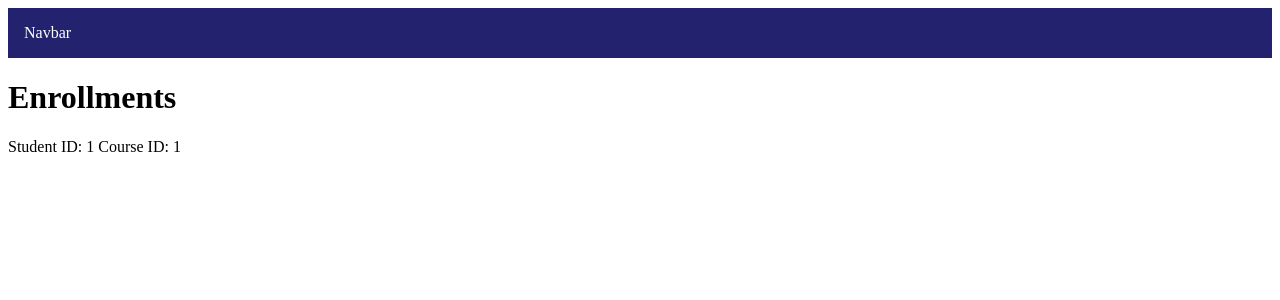
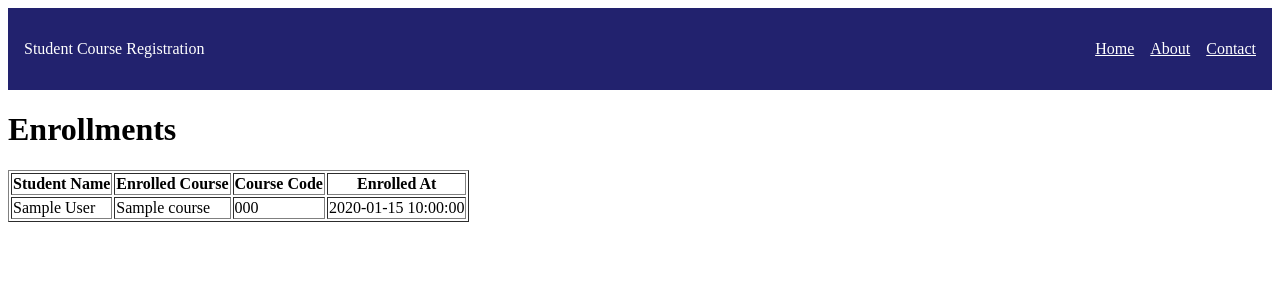
Before and after one commit to siraw21/Student-Course-Registration, a Flask app: page /list_enrollments in a window 1280 px wide. Shown: the top 300 px of the page. Run offline with Flask 3, Linux system fonts and the light colour scheme; tables that the repository leaves empty hold one stand-in row (values such as "Sample post").

Commit message:
Model improvement and optimize code by removing redenduncy

```diff
--- a/app.py
+++ b/app.py
@@ -21,7 +21,7 @@ class User(db.Model):
      name = db.Column(db.String(100), nullable=False)
      role = db.Column(db.String(100), nullable=False)
 
-     createdAt = db.Column(db.DateTime, server_default=func.now())
+     created_At = db.Column(db.DateTime, server_default=func.now())
 
      def __repr__(self):
        return f"Name : {self.name}, Role: {self.role}"
@@ -31,7 +31,14 @@ class Course(db.Model):
      title = db.Column(db.String(50), nullable=False)
      code = db.Column(db.String(20), nullable=False)
 
-     createdAt = db.Column(db.DateTime, server_default=func.now())
+     created_At = db.Column(db.DateTime, server_default=func.now())
+
+     def to_dict(self):
+        return {
+           "id": self.id,
+           "title": self.title,
+           "code": self.code
+        }
 
      def __repr__(self):
        return f"Title : {self.title}, Code: {self.code}"
@@ -41,7 +48,10 @@ class Enrollment(db.Model):
      course_id = db.Column(db.Integer, db.ForeignKey('course.id'), nullable=False)
      student_id = db.Column(db.Integer, db.ForeignKey('user.id'), nullable=False)
 
-     createdAt = db.Column(db.DateTime, server_default=func.now())
+     created_At = db.Column(db.DateTime, server_default=func.now())
+
+     course = db.relationship('Course', backref='enrollments')
+     student = db.relationship('User', backref='enrollments')
 
      def __repr__(self):
        return f"Course : {self.course_id}, Student: {self.student_id}"
@@ -82,59 +92,54 @@ def create_course():
 @app.route("/courses")
 def list_course():
    courses = Course.query.all()
-
-   result = []
-   if courses:
-      for course in courses:
-         result.append({
-            'id': course.id,
-            'title': course.title,
-            'code': course.code
-         })
+   result = [course.to_dict() for course in courses]
 
    return render_template('list_course.html', result=result)
 
-@app.route("/enrollment",)
+@app.route("/enrollment", methods=["GET", "POST"])
 def enroll_course():
-      courses = Course.query.all()
+      if request.method == "GET":
+         courses = Course.query.all()
+         result = [course.to_dict() for course in courses]
+         return render_template('enroll_course.html', result=result)
+      elif request.method == "POST":
+         course_id = request.form.get('course_id')
+         student_id = 1;
 
-      result = []
-      if courses:
-         for course in courses:
-            result.append({
-               'id': course.id,
-               'title': course.title,
-               'code': course.code
-            })
+         enrollment = Enrollment(course_id = course_id, student_id = student_id)
+         db.session.add(enrollment)
+         db.session.commit()
+         return redirect(url_for('student'))
+      else:
+         return "Error at enroll course"
 
-      return render_template('enroll_course.html', result=result)
+# @app.route("/enroll", methods=["POST"])
+# def enroll():
 
-@app.route("/enroll", methods=["GET"])
-def enroll():
+#    course_id = request.form.get('course_id')
+#    student_id = 1;
 
-   course_id = request.args.get('course_id')
-   student_id = 1;
+#    enrollment = Enrollment(course_id = course_id, student_id = student_id)
+#    db.session.add(enrollment)
+#    db.session.commit()
 
-   enrollment = Enrollment(course_id = course_id, student_id = student_id)
-   db.session.add(enrollment)
-   db.session.commit()
-
-   return redirect(url_for('student'))
+#    return redirect(url_for('student'))
 
 @app.route("/list_enrollments",)
 def list_enrolled_students():
       enrollments = Enrollment.query.all()
 
-      result = []
-      if enrollments:
-         for enrollment in enrollments:
-            result.append({
-               'id': enrollment.id,
-               'course_id': enrollment.course_id,
-               'student_id': enrollment.student_id
-            })
+      # result = []
+      # if enrollments:
+      #    for enrollment in enrollments:
+      #       result.append({
+      #          'id': enrollment.id,
+      #          'course_id': enrollment.course_id,
+      #          'student_id': enrollment.student_id,
+      #          'createdAt': enrollment.created_At
+      #       })
 
-      return render_template('list_enrollments.html', result=result)
+      return render_template('list_enrollments.html', result=enrollments)
 
 # Run app
 if __name__ == "__main__":
--- a/templates/enroll_course.html
+++ b/templates/enroll_course.html
@@ -2,7 +2,7 @@
 {% block content %}
 <h1>Welcome, Enroll in Course</h1>
 
-<form action="{{url_for('enroll')}}" method="GET">
+<form action="{{url_for('enroll_course')}}" method="POST">
   <select name="course_id">
     {% for course in result %}
     <option value="{{course.id}}">{{course.title}}</option>
--- a/templates/list_enrollments.html
+++ b/templates/list_enrollments.html
@@ -2,10 +2,21 @@
 endblock %} {% block content %}
 <h1>Enrollments</h1>
 <div>
-  {% for Enrollment in result %}
-  <div>
-    <span>Student ID: {{Enrollment.student_id}}</span>
-    <span>Course ID: {{Enrollment.course_id}}</span>
-  </div>
-  {% endfor %} {% endblock %}
+  <table border="1">
+    <tr>
+      <th>Student Name</th>
+      <th>Enrolled Course</th>
+      <th>Course Code</th>
+      <th>Enrolled At</th>
+    </tr>
+    {% for enrollment in result %}
+    <tr>
+      <td>{{enrollment.student.name}}</td>
+      <td>{{enrollment.course.title}}</td>
+      <td>{{enrollment.course.code}}</td>
+      <td>{{enrollment.created_At}}</td>
+    </tr>
+    {% endfor %}
+  </table>
+  {% endblock %}
 </div>
--- a/templates/navbar.html
+++ b/templates/navbar.html
@@ -1 +1,28 @@
-<div style="background-color: #22226e; padding: 1rem; color: white">Navbar</div>
+<div
+  style="
+    background-color: #22226e;
+    padding: 1rem;
+    color: white;
+    list-style-type: none;
+
+    display: flex;
+    justify-content: space-between;
+    align-items: center;
+  "
+>
+  <div class="brand">Student Course Registration</div>
+  <nav>
+    <ul
+      style="
+        display: flex;
+        list-style-type: none;
+        gap: 1rem;
+        text-decoration: none;
+      "
+    >
+      <li><a style="color: white" href="{{url_for('home')}}">Home</a></li>
+      <li><a style="color: white" href="#">About</a></li>
+      <li><a style="color: white" href="#">Contact</a></li>
+    </ul>
+  </nav>
+</div>
```
Also changed, not shown: migrations/versions/b51278bea477_fix_python_naming_convention_createdat.py (added, +50 -0 lines).
